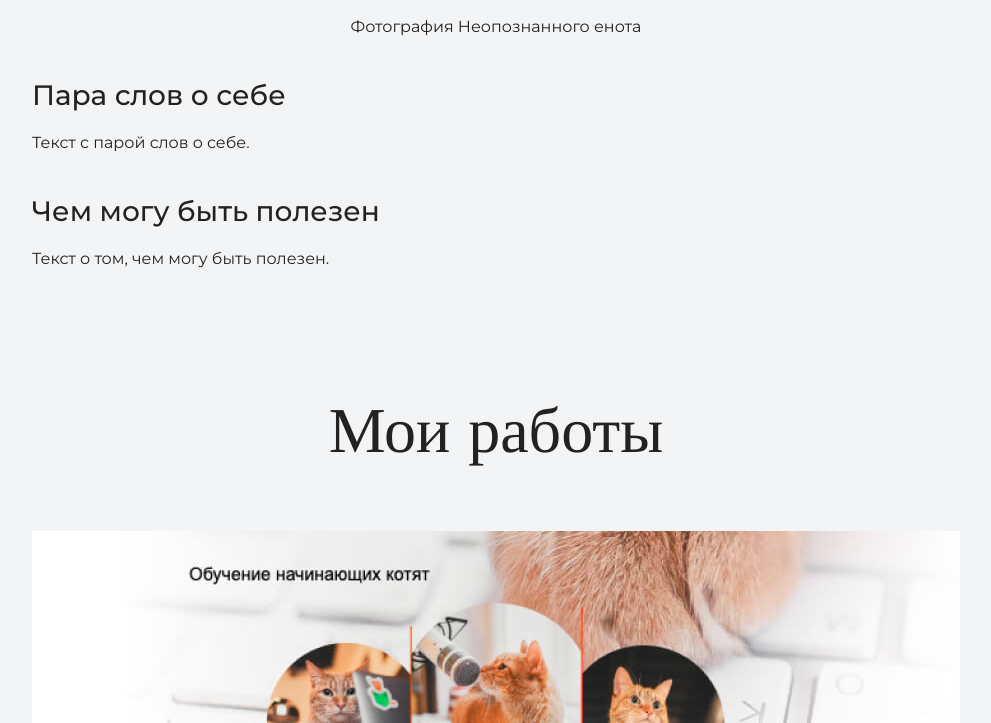
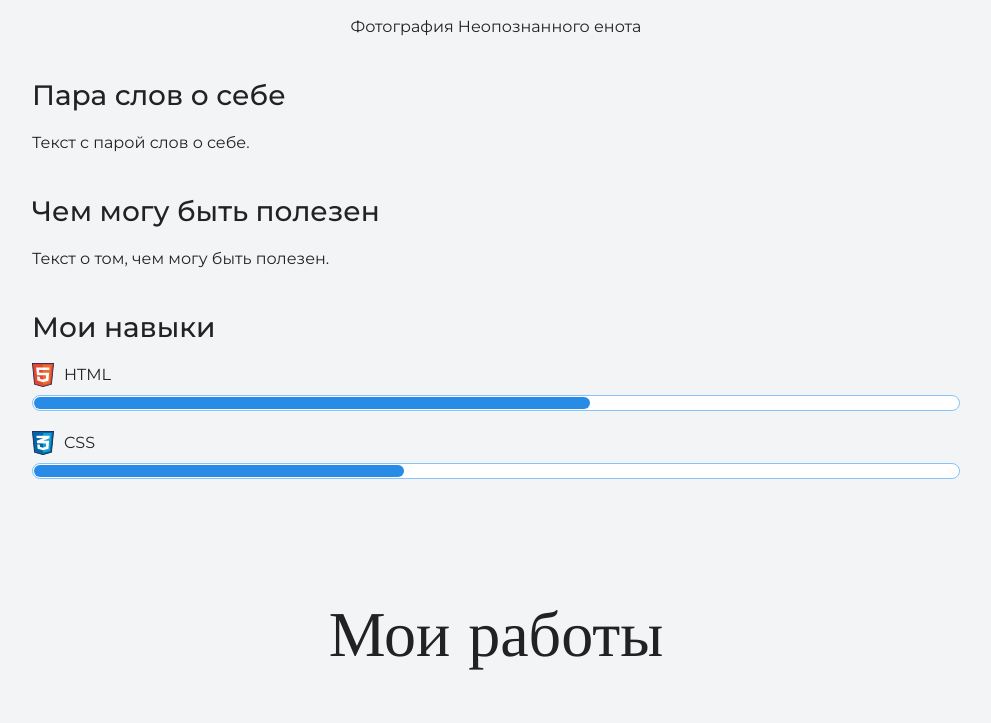
Before and after one commit to Def110/my-site, a plain HTML site: page index.html in a window 1280 px wide. Shown: the part 1708-2431 px from the top of the page, without its empty margins (144-1135 px from the left). Drawn offline with nearby package versions, Linux system fonts and the light colour scheme.

Commit message:
Добавлена информация по навыкам

```diff
--- a/index.html
+++ b/index.html
@@ -19,7 +19,7 @@
 
     <section class="hero-image">
       <div class="container">
-      <h1 class="heading">Опознанный Енот</h1>
+      <h1 class="heading">Юрий А. Тупикин</h1>
       <p>Junior верстальщик</p>
     </div>
     </section>
@@ -30,10 +30,20 @@
       <figure class="user-image">
         <img src="files/user.jpg" width="928" height="536">Фотография Неопознанного енота</a>
       </figure>
-      <h3>Пара слов о себе</h3>
-      <p>Текст с парой слов о себе.</p>
-      <h3>Чем могу быть полезен</h3>
-      <p>Текст о том, чем могу быть полезен.</p>
+      <div>
+        <h3>Пара слов о себе</h3>
+        <p>Текст с парой слов о себе.</p>
+        <h3>Чем могу быть полезен</h3>
+        <p>Текст о том, чем могу быть полезен.</p>
+      </div>
+      <div class="skills">
+        <h3>Мои навыки</h3>
+        <dl class="skills-list">
+          <dt class="skill-html">HTML</dt>
+          <dd  class="level"><div style="width: 60%;">60%</div></dd>
+          <dt class="skill-css">CSS</dt>
+          <dd class="level"><div style="width: 40%;">40%</div></dd>
+        </dl>
     </div>
     </section>
 
```
